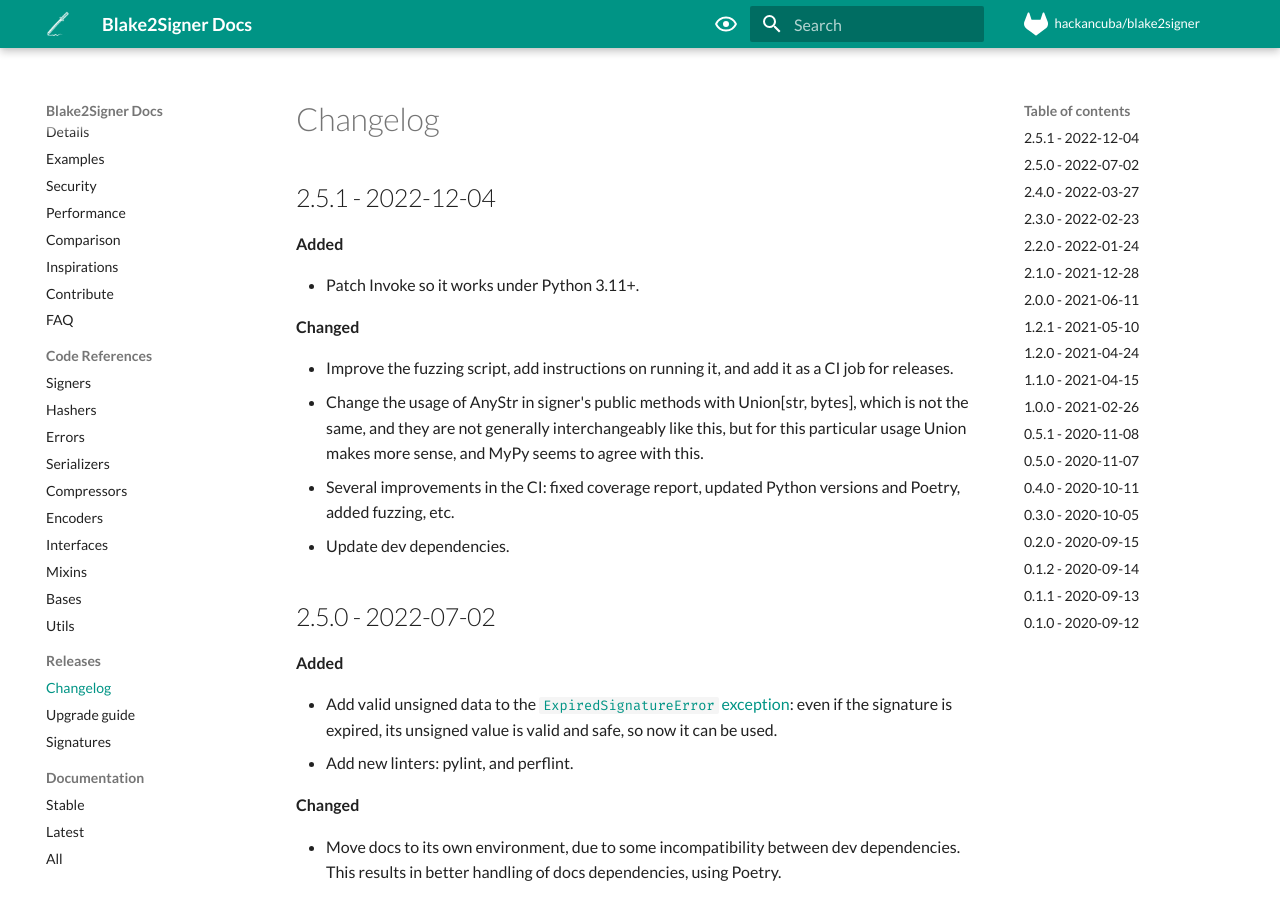
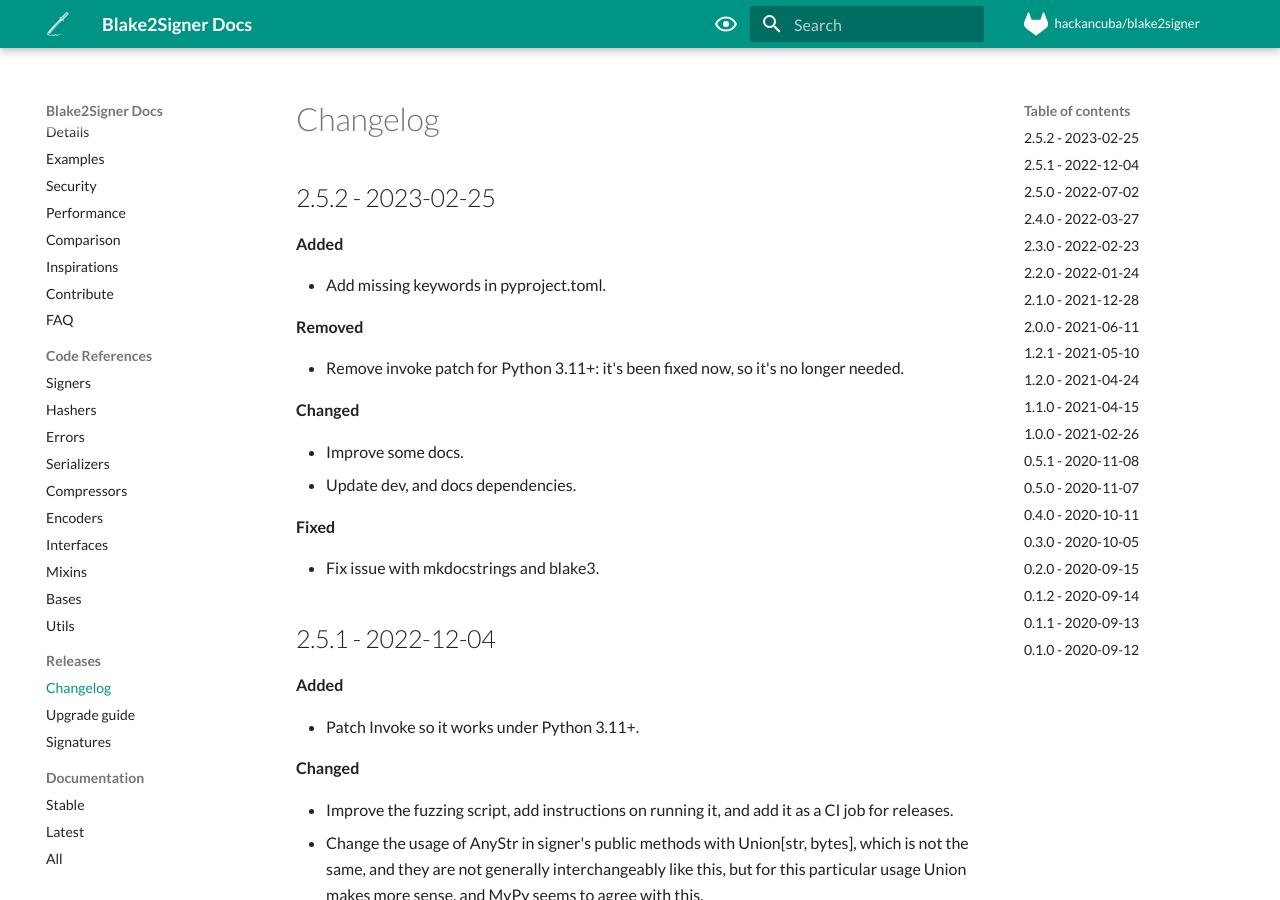
Before and after one commit to HacKanCuBa/blake2signer, an MkDocs documentation site: the page built from docs/docs/changelog.md, in a window 1280 px wide and 900 px high. Built offline with MkDocs 1.6.1 and Material for MkDocs 9.7.7, drawn with Linux system fonts in a browser that asks for light colours; comment, search, counter and statistics services are not loaded.

Commit message:
:bookmark: Bump version to v2.5.2

```diff
--- a/blake2signer/__init__.py
+++ b/blake2signer/__init__.py
@@ -32,7 +32,7 @@
 from .signers import Blake2Signer
 from .signers import Blake2TimestampSigner
 
-__version__ = '2.5.1'
+__version__ = '2.5.2'
 
 __all__ = (
     'errors',
--- a/changelog.d/20230225_172709_hackan_HEAD.rst
+++ /dev/null
@@ -1,4 +0,0 @@
-Changed
--------
-
-- Improve some docs.
--- a/changelog.d/20230225_172805_hackan_HEAD.rst
+++ /dev/null
@@ -1,4 +0,0 @@
-Changed
--------
-
-- Update dev, and docs dependencies.
--- a/changelog.d/20230225_172901_hackan_HEAD.rst
+++ /dev/null
@@ -1,4 +0,0 @@
-Removed
--------
-
-- Remove invoke patch for Python 3.11+, it's been fixed now, so it's no longer needed.
--- a/docs/docs/changelog.md
+++ b/docs/docs/changelog.md
@@ -1,4 +1,23 @@
 # Changelog
+
+## 2.5.2 - 2023-02-25
+
+**Added**
+
+- Add missing keywords in pyproject.toml.
+
+**Removed**
+
+- Remove invoke patch for Python 3.11+: it's been fixed now, so it's no longer needed.
+
+**Changed**
+
+- Improve some docs.
+- Update dev, and docs dependencies.
+
+**Fixed**
+
+- Fix issue with mkdocstrings and blake3.
 
 ## 2.5.1 - 2022-12-04
 
--- a/pyproject.toml
+++ b/pyproject.toml
@@ -1,6 +1,6 @@
 [tool.poetry]
 name = "blake2signer"
-version = "2.5.1"
+version = "2.5.2"
 description = "A library to use BLAKE in keyed hashing mode to sign and verify signed data"
 authors = ["HacKan <hackan@gmail.com>"]
 license = "MPL-2.0"
```
Also changed, not shown: CHANGELOG.rst.
